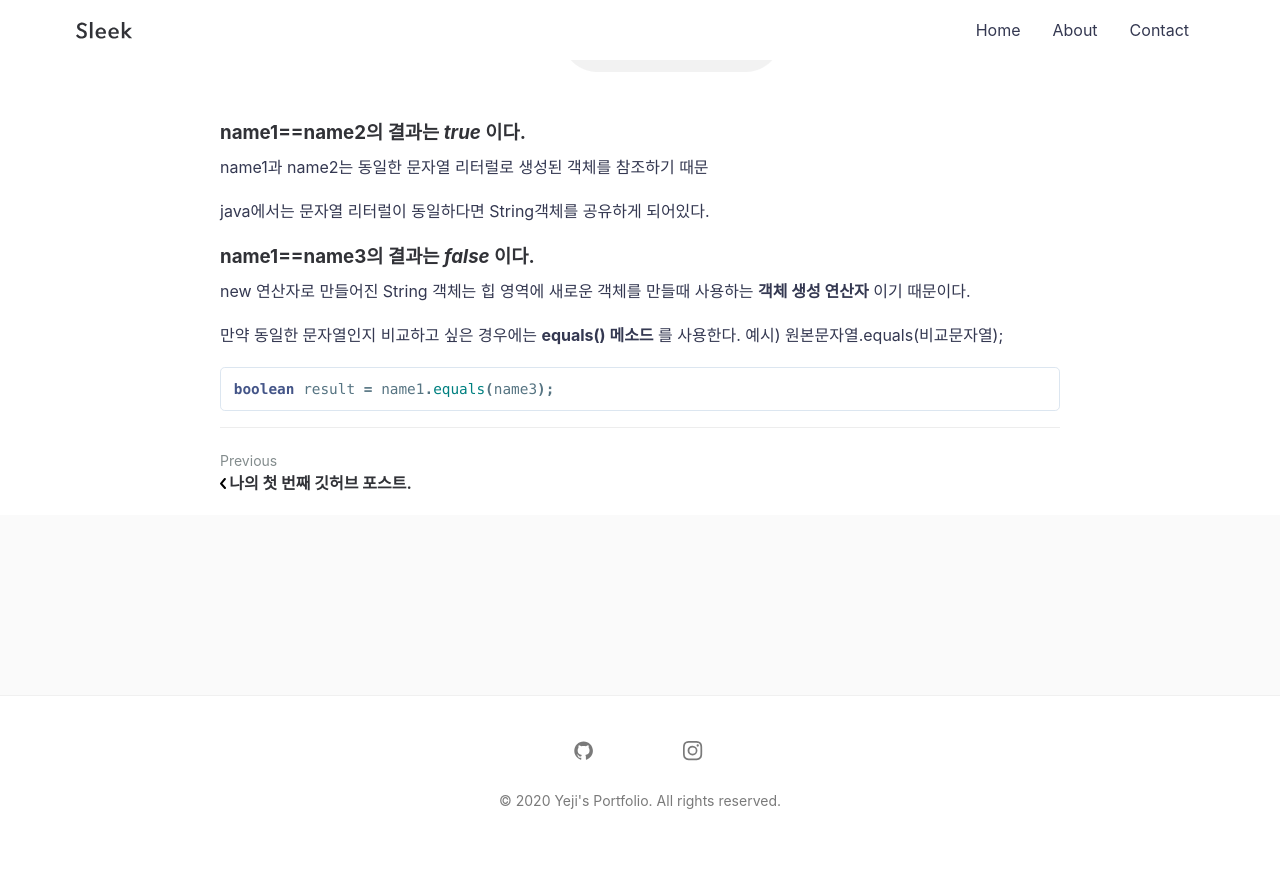
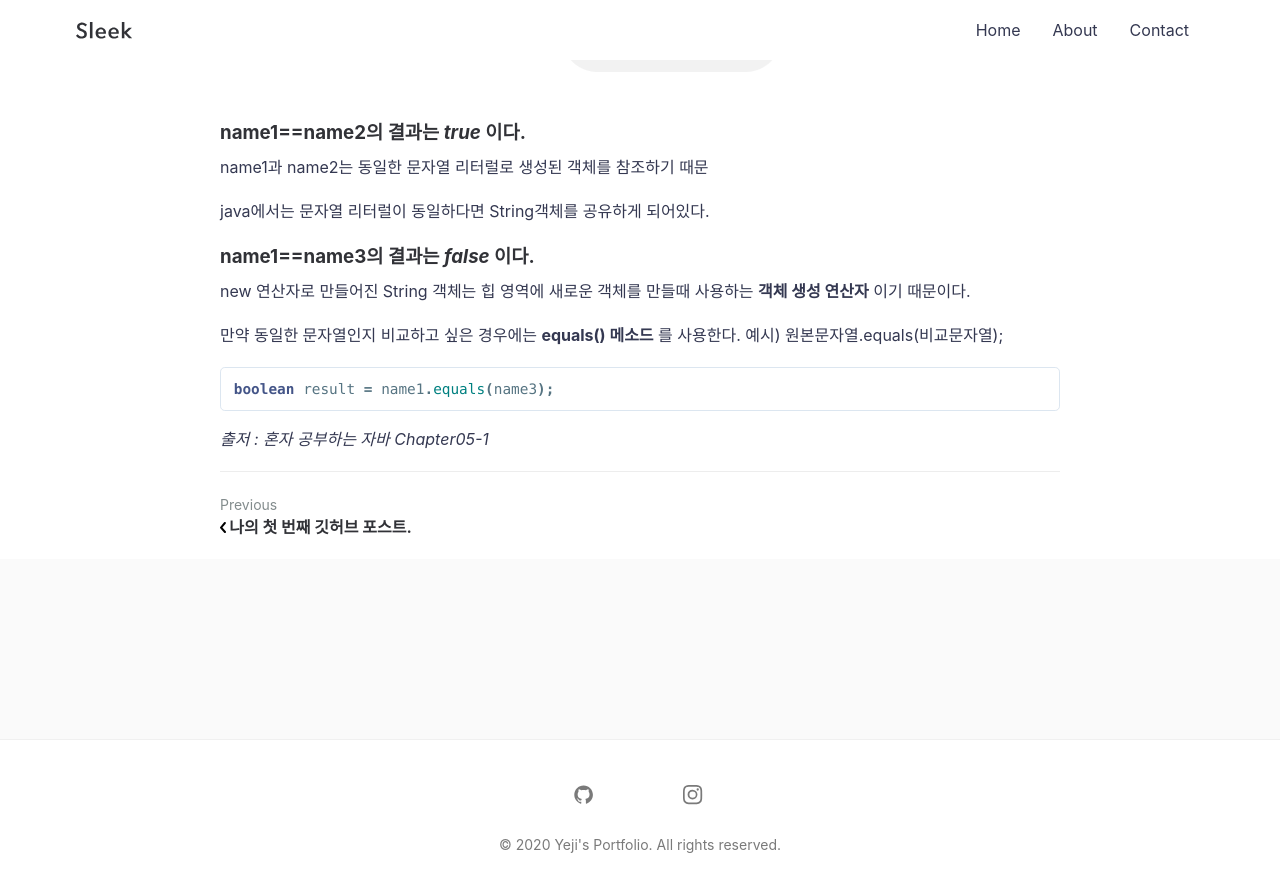
Before and after one commit to Yeji-Jang1210/Yeji-Jang1210.github.io, a Jekyll site: the page built from _posts/2020-08-14-java-study-first.md, in a window 1280 px wide and 900 px high, scrolled down 3976 px. Shown: the top 892 px of the window. Built offline with Jekyll 4.4.1, drawn with Linux system fonts in a browser that asks for light colours; comment, search, counter and statistics services are not loaded; before the commit the page ends 4832 px from its top, so only the background shows below that.

Commit message:
Update 2020-08-14-java-study-first.md

````diff
--- a/_posts/2020-08-14-java-study-first.md
+++ b/_posts/2020-08-14-java-study-first.md
@@ -104,3 +104,8 @@ new 연산자로 만들어진 String 객체는 힙 영역에 새로운 객체를
 ```java
 boolean result = name1.equals(name3);
 ```
+
+
+
+
+*출저 : 혼자 공부하는 자바 Chapter05-1*
````
